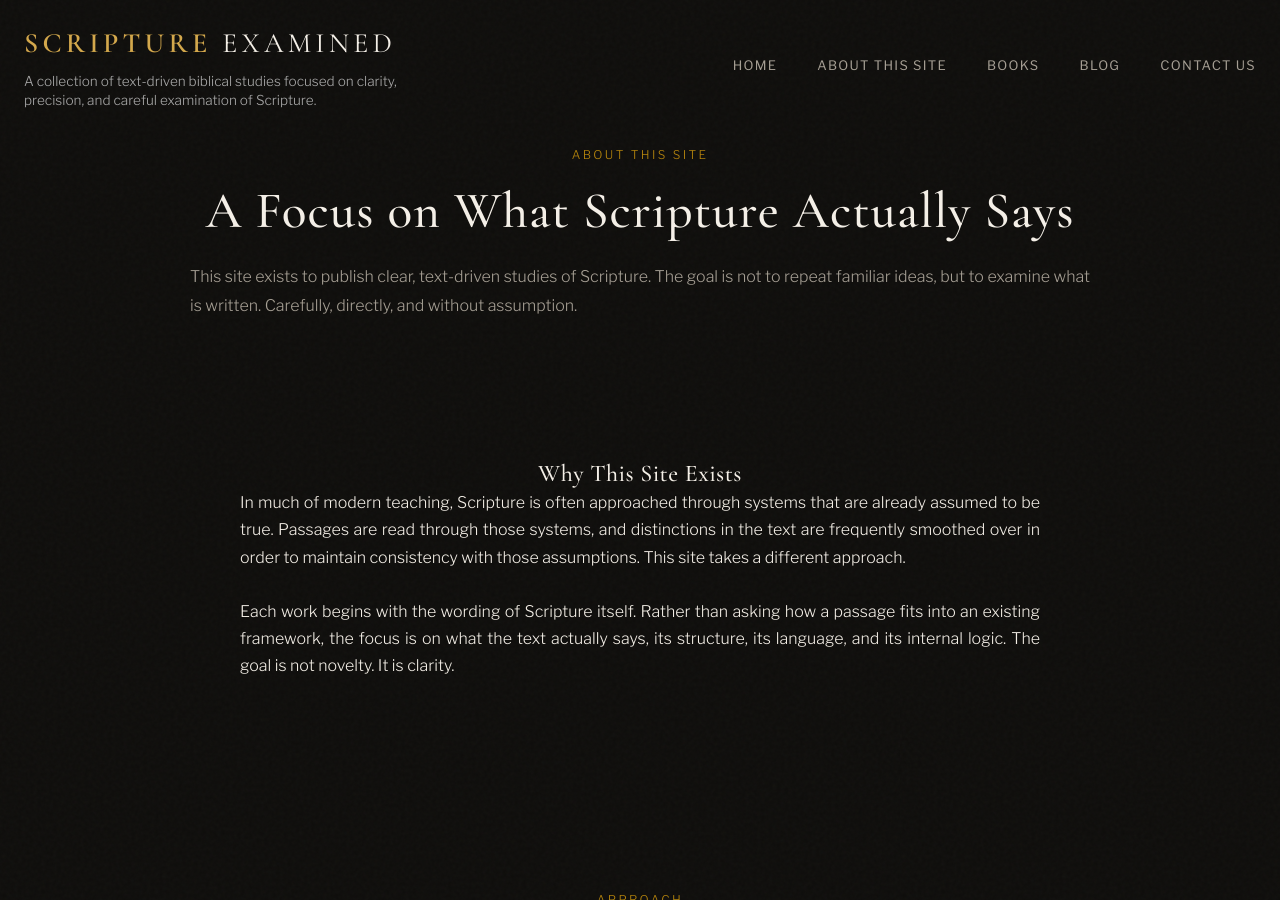
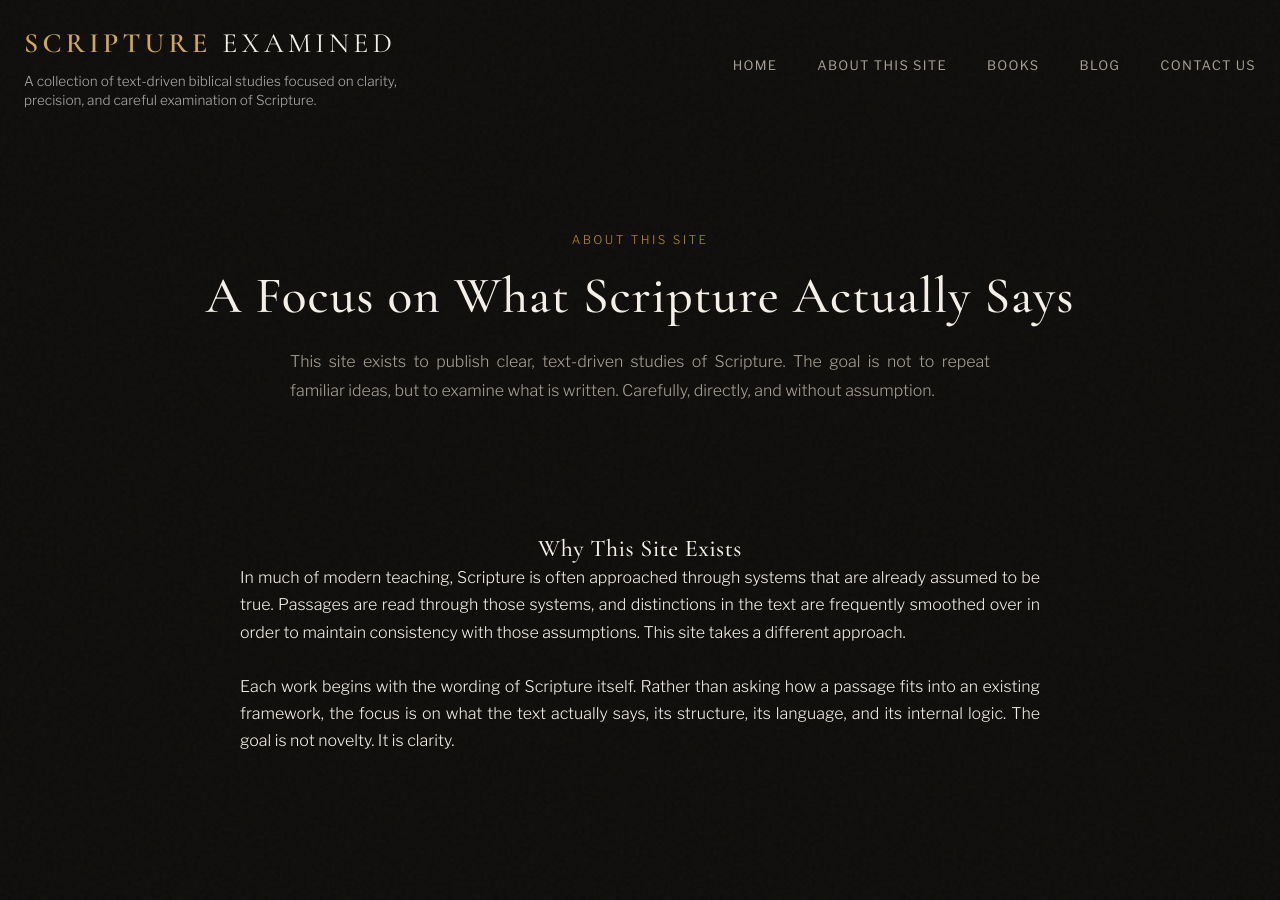
Before and after one commit to ScriptureExamined/PaulineEpistles, a Jekyll site: the page built from about.html, in a window 1280 px wide and 900 px high. Built offline with Jekyll 4.4.1, drawn with Linux system fonts in a browser that asks for light colours.

Commit message:
Update about.html

```diff
--- a/about.html
+++ b/about.html
@@ -3,7 +3,7 @@ layout: default
 title: About Us | Scripture Examined
 ---
 
-<section class="section about-hero">
+<section class="section page-intro about-intro">
   <div class="container">
     <div class="section-header centered">
       <div class="section-label">About This Site</div>
```
